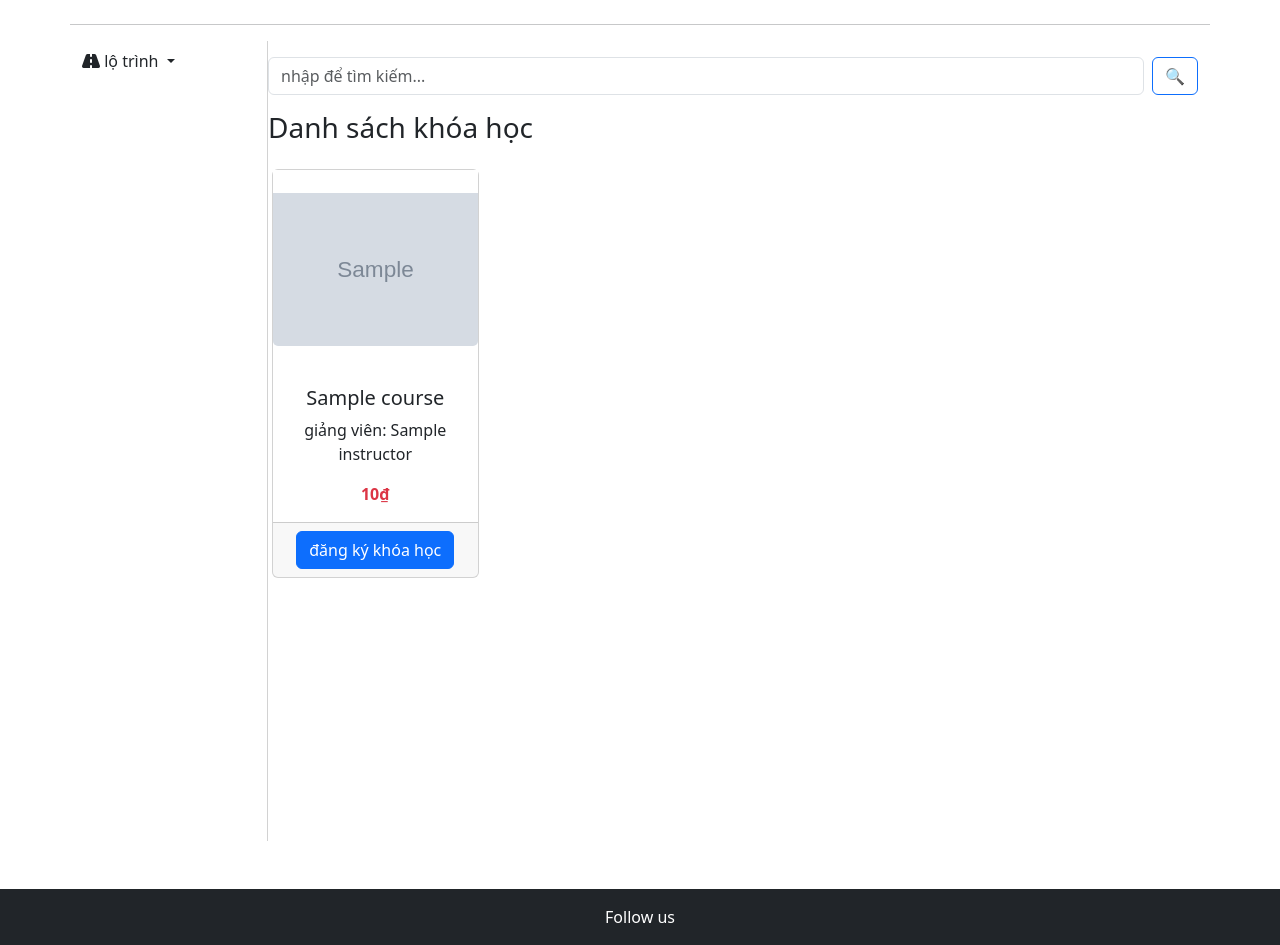
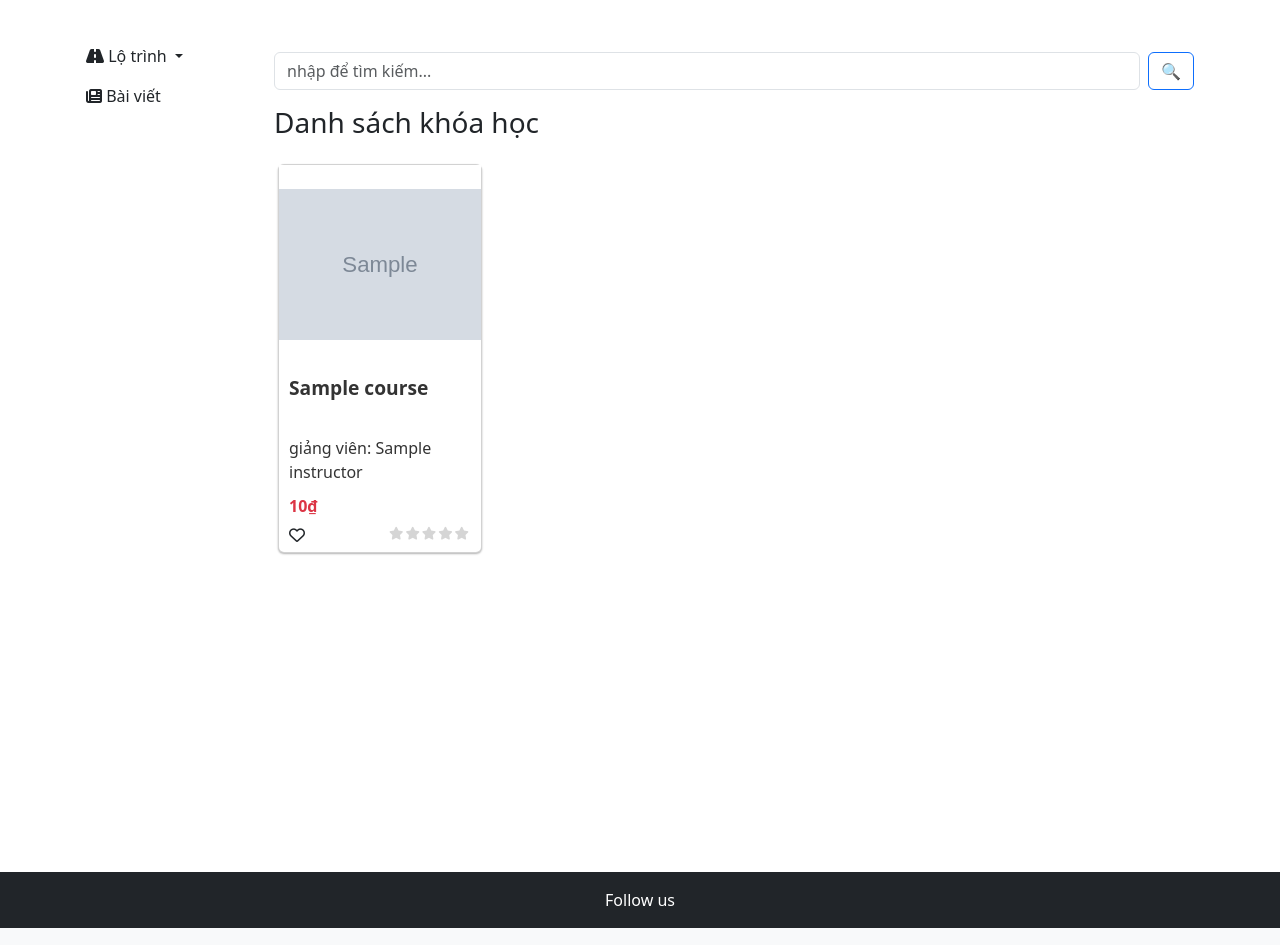
Before and after one commit to phamduan-dzlk/DUAN, a PHP site: page /DUAN/ in a window 1280 px wide. Shown: the part 100-1045 px from the top of the page. Run offline with PHP 8.4, Linux system fonts and the light colour scheme; tables that the repository leaves empty or names only in its code hold one stand-in row (values such as "Sample post"); grey boxes marked "Sample" are stand-in pictures.

Commit message:
giao diện bài viết

```diff
--- a/php1_base/controllers/HomeController.php
+++ b/php1_base/controllers/HomeController.php
@@ -7,6 +7,7 @@ class HomeController
     public $admin;
     public $courses_registration;
     public $comment;
+    public $article;
     function __construct(){
         $this->courses= new Courses();
 
@@ -19,6 +20,8 @@ class HomeController
         $this->courses_registration= new Course_registration();
 
         $this->comment = new Comment();
+
+        $this->article = new Article();
     }
     // hiển thị danh sách khóa học
     public function index()
@@ -289,5 +292,26 @@ class HomeController
         header("Location: " . BASE_URL);
         exit;
     }
+    //hiển thị tất cả bài viết
+    function show_article_list(){
+        //lấy tất cả bài viết
+        $data = $this->article->allArticle();
+        //lấy tất cả bài viết của một id người dùng
+        // debug($data);
+        $title='Tất cả bài viết';
+        $view="course/article/epicenter_article";
+        require_once PATH_VIEW_MAIN;
+    }
+
+    //hiển thị chi tiết bài viết
+    function detail_article(){
+        if(isset($_GET['id'])){
+            $data = $this->article->getArticle($_GET['id']);
+            // debug($data);
+            $title='Chi tiết bài viết';
+            $view="course/article/detail_article";
+            require_once PATH_VIEW_MAIN;
+        }
+    }
 }
 ?>
--- /dev/null
+++ b/php1_base/models/Article.php
@@ -0,0 +1,22 @@
+<?php
+class Article extends BaseModel
+{
+    function allArticle()
+    {
+        $sql = "SELECT * FROM article";
+        $stmt = $this->pdo->prepare($sql);
+        $stmt->execute();
+        $articles = $stmt->fetchAll();
+        return $articles;
+    }
+    function getArticle($id)
+    {
+        $sql = "SELECT * FROM article
+                WHERE id=:id";
+        $stmt = $this->pdo->prepare($sql);
+        $stmt->execute(['id' => $id]);
+        $articles = $stmt->fetch();
+        return $articles;
+    }
+}
+?>
--- a/php1_base/routes/index.php
+++ b/php1_base/routes/index.php
@@ -47,8 +47,12 @@ if(isset($_GET['mode']) && $_GET['mode']=='admin'){
         'comment'         => (new HomeController)->comment(),
         'category'         => (new HomeController)->category(),
         'contact'         => (new HomeController)->contact(),
+        //sửa thông tin người dùng
+        'edit_user'         => (new AdminController)->edit_user(),
 
+        //hiển thị tất cả bài viết
+        'show_article_list'=> (new HomeController)->show_article_list(),
+        'detail_article'=> (new HomeController)->detail_article(),
 
-        'edit_user'         => (new AdminController)->edit_user(),
     };
 }
--- a/php1_base/views/course/admin/list.php
+++ b/php1_base/views/course/admin/list.php
@@ -1,6 +1,6 @@
 <div class="content_header">
   <?php if (isset($message)) echo $message; ?>
-</div><hr>
+</div>
 <div class="container_content">
     <div class="left_menu"style="position: sticky; position:-webkit-sticky; top: 65px; height: 100vh; align-self: flex-start;">
         <ul class="navbar-nav" >
@@ -69,7 +69,7 @@
     .left_menu{
         padding: 10px;
         width:auto;
-        background-color: #e8e5e5;
+        background-color: #fff4f4ff;
     }
     .content_right{
         flex: 1;
--- a/php1_base/views/course/user/list.php
+++ b/php1_base/views/course/user/list.php
@@ -1,10 +1,11 @@
-<hr><div class="content">
+<div class="content">
     <div class="content_left " style="position: sticky; position:-webkit-sticky; top: 65px; height: 100vh; align-self: flex-start; ">
         <ul class="navbar-nav" >
             <li class="nav-item dropdown">
                 <a class="nav-link dropdown-toggle" href="#" id="navbarDropdown" role="button" data-bs-toggle="dropdown" aria-expanded="false">
-                    <i class="fa-solid fa-road"><br></i>  lộ trình
+                    <i class="fa-solid fa-road"></i>  Lộ trình
                 </a>
+
                 <ul class="dropdown-menu" aria-labelledby="navbarDropdown">
                     <li><a class="dropdown-item" href="<?=BASE_URL.'?action=category'?>">Ưu đãi</a></li>
 
@@ -12,6 +13,11 @@
                         <li><a class="dropdown-item" href="<?=BASE_URL.'?action=category&category='.$v['category_id']?>"><?=$v['categoryName']?></a></li>
                     <?php }?>
                 </ul>
+            </li>
+            <li>
+                <a class="nav-link" href="<?=BASE_URL.'?action=show_article_list'?>" >
+                    <i class="fa-solid fa-newspaper"></i>  Bài viết
+                </a>
             </li>
         </ul>
 
@@ -29,20 +35,34 @@
         <div class="row">
             <?php foreach($dataAll ?? $data as $v){?>
                 <div class="col-6 col-md-3 mb-4 p-3" style="flex-wrap: wrap;">
-                    <div class="card ">
+                    <div class="card">
+                        <a class="items-link" href="<?=BASE_URL.'?action=detail&id='.$v['id']?>">
                             <div class="img" >
-                            <a href="<?=BASE_URL.'?action=detail&id='.$v['id']?>">
                                 <img src="<?=BASE_ASSETS_UPLOADS .$v['thumbnail']?>" class="card-img-bottom text-center" alt="Hình sản phẩm">
-                            </a>
+
                             </div>
-                        <div class="card-body text-center">
+                            <div class=" text-left">
                                 <h5 class="card-title"><?=$v['name']?></h5>
                                 <p class="card-text">giảng viên: <?=$v['instructorName']?></p>
                                 <p class="card-text text-danger fw-bold"><?=number_format($v['price'])?>₫</p>
                             </div>
-                        <div class="card-footer text-center">
-                            <a href="<?=BASE_URL.'?action=takecourse&id='.$v['id']?>"><button class="btn btn-primary">đăng ký khóa học</button></a>
+                        </a>
+                        <div class=" text-left">
+                            <div class="home_product-item_action">
+                                <span class="home_product-item_like">
+                                    <i class="home_product-item_like-empty fa-regular fa-heart" ></i>
+                                    <i class="home_product-item_like-fill fa-solid fa-heart" ></i>
+                                </span>
+                                <span class="home_product-item_rating">
+                                    <i class="fa-solid fa-star"></i>
+                                    <i class="fa-solid fa-star"></i>
+                                    <i class="fa-solid fa-star"></i>
+                                    <i class="fa-solid fa-star"></i>
+                                    <i class="fa-solid fa-star"></i>
+                                </span>
                             </div>
+                        </div>
+
                     </div>
                 </div>
             <?php }?>
@@ -50,11 +70,19 @@
     </div>
 </div>
 
+<style>
+.items-link{
+    color:#333;
+    text-decoration: none;
+}
+.card{
+    box-shadow: 0 1px 2px rgba(0, 0, 0, 0.3);
+}
+.card:hover{
+    transform: translateY(-2px);
+    transition: transform ease-in 0.1s;
+    box-shadow: 0 1px 20px rgba(0, 0, 0, 0.1);
 
-<style>
-
-.cart{
-    width: 23% !important;
 }
 .img {
     width: 100%;
@@ -72,7 +100,22 @@
     object-fit: contain;
     display: block;
 }
-
+.card-title {
+    font-size: 1.2rem;
+    font-weight: 800;
+    color: var(--text-color);
+    line-height: 1.6rem;
+    height: 3.2rem;
+    margin: 10px 10px 4px;
+    overflow: hidden;
+    display: block;
+    display: -webkit-box;
+    -webkit-box-orient: vertical;
+    -webkit-line-clamp: 2;
+}
+.card-text{
+    margin: 10px 10px 4px;
+}
 .content {
     display: flex;
     justify-content: space-between;
@@ -80,9 +123,10 @@
 }
 
 .content_left {
-
     width: 16.6667%;
-    border-right:1px solid #d2d2d2;
+    background-color: #fff;
+    border-radius: 3px;
+    padding: 12px 6px 12px 4px;
 }
 .content_left ul{
     padding:0;
@@ -90,6 +134,9 @@
 .content_right {
     flex: 1;
     width: 83.3333%;
+    background-color: #fff;
+    border-radius: 3px;
+    padding: 12px 4px 12px 6px;
 }
 
 /* Responsive */
@@ -108,6 +155,56 @@
 li{
     list-style: none;
 }
+.home_product-item_action {
+    display: flex;
+    justify-content: space-between;
+    margin: 5px 10px;
+}
+/* hỗ trợ back end like */
+i.home_product-item_like-empty {
+    cursor: pointer;
+}
+i.home_product-item_like-fill {
+    cursor: pointer;
+    color: #f53333;
+    display: none;
+}
 
+.home_product-item_liked .home_product-item_like-fill {
+    display: inline-block;
+}
+
+.home_product-item_liked .home_product-item_like-empty {
+    display: none;
+}
+
+.home_product-item_rating {
+    font-size: 0.8rem;
+    display: flex;
+    align-items: center;
+    color: #d5d5d5;
+}
+.home_product-item_rating i {
+    margin-right: 2px;
+    cursor: pointer;
+}
+.home_product-item_rating-gold {
+    color: #ffcd3c;
+}
 </style>
-<!-- tôi muốn cố định khung sản phẩm và ảnh full hình khi mình hover thì cả phần text lẫ nút hiện lên và có nền màu đen và có bóng mờ màu đen -->
+<script>
+document.querySelectorAll('.home_product-item_like').forEach(function(likeBox){
+    const empty = likeBox.querySelector('.home_product-item_like-empty');
+    const fill = likeBox.querySelector('.home_product-item_like-fill');
+
+    empty.addEventListener('click', function(){
+        likeBox.classList.add('home_product-item_liked');
+    });
+
+    fill.addEventListener('click', function(){
+        likeBox.classList.remove('home_product-item_liked');
+    });
+});
+
+
+</script>
--- a/php1_base/views/course/user/myinfor.php
+++ b/php1_base/views/course/user/myinfor.php
@@ -18,7 +18,7 @@
             <td><?=$data['email']?></td>
             <td><img src="<?= BASE_ASSETS_UPLOADS.$data['avatar_url']?>" alt="" width='100px'></td>
         </tr>
-        <td><a href="<?=BASE_URL.'?action=edit_user&id='.$data['id']?>"><button class="btn btn-primary">them thông tin của mình</button></a></td>
+        <td><a href="<?=BASE_URL.'?action=edit_user&id='.$data['id']?>"><button class="btn btn-primary">Thêm thông tin của mình</button></a><span class="space" > </span><a href="<?=BASE_URL.'?action=my_article&id='.$data['id']?>"><button class="btn btn-primary">Bài viết của tôi</button></a></td>
     </table>
     <table class="table">
         <tr>
@@ -39,7 +39,7 @@
             <tr>
                 <td><?=$v['coursesId']?></td>
                 <td><?=$v['coursesName']?></td>
-                <td><img src="<?=BASE_ASSETS_UPLOADS.$v['coursesImg']?>" alt="" width="100"></td>
+                <td><a href="<?=BASE_URL."?action=detail&id=".$v['coursesId']?>"><img src="<?=BASE_ASSETS_UPLOADS.$v['coursesImg']?>" alt="" width="100"></a></td>
                 <td><?=$v['instructorName']?></td>
                 <td><?=$v['coursesDes']?></td>
                 <td><?=$v['courses_categoryName']?></td>
@@ -60,7 +60,7 @@
             </div>
             <div class="help_user-tutol_courses">
                 <span>Tổng tiền:</span>
-                <div class="help_user-tutol_courses--input"><?=number_format(array_sum($array_price))?></div>
+                <div class="help_user-tutol_courses--input"><?=isset($array_price) ? number_format(array_sum($array_price)) : 0?></div>
                 <span style="color:red">VND</span>
             </div>
             <a href="" class="btn btn-primary">Thanh toán</a>
--- a/php1_base/views/main.php
+++ b/php1_base/views/main.php
@@ -4,6 +4,7 @@
   <meta charset="UTF-8">
   <meta name="viewport" content="width=device-width, initial-scale=1.0">
   <title><?= $title ?? 'Base MVC PHP 1' ?></title>
+
 
   <!-- Bootstrap -->
    <link rel="stylesheet" href="https://cdnjs.cloudflare.com/ajax/libs/font-awesome/6.5.0/css/all.min.css">
@@ -60,10 +61,10 @@
             <a href="<?= BASE_URL . '?action=login' ?>" class="btn btn-outline-light me-2">Đăng nhập</a>
             <a href="<?= BASE_URL . '?action=register' ?>" class="btn btn-primary">Đăng ký</a>
           <?php else: ?>
-            <span class="text-success me-3">Chào, <strong><?= $_SESSION['user'] ?>_san</strong>!</span>
+            <span class="text-white me-3">Chào, <strong><?= $_SESSION['user'] ?>_san</strong>!</span>
             <div class="header-user_infor">
-              <a href="<?= BASE_URL . '?action=infor' ?>" class="btn btn-outline-info me-2">Hồ sơ</a>
-              <a href="<?= BASE_URL . '?action=logout' ?>" class="btn btn-outline-danger">Đăng xuất</a>
+                <a href="<?= BASE_URL . '?action=infor' ?>" class="btn btn-outline-info me-2">Hồ sơ</a>
+                <a href="<?= BASE_URL . '?action=logout' ?>" class="btn btn-outline-danger">Đăng xuất</a>
             </div>
           <?php endif; ?>
         </div>
@@ -104,4 +105,8 @@
     position: sticky;position:-webkit-sticky;
 
   }
+  /* .header-user_infor{
+    display: flex;
+    align-items: center;
+  } */
 </style>
```
Also changed, not shown: php1_base/views/course/article/createarticle.php (added, +17 -0 lines), php1_base/views/course/article/detail_article.php (added, +113 -0 lines), php1_base/views/course/article/epicenter_article.php (added, +85 -0 lines), php1_base/views/course/article/my_article.php (added, +58 -0 lines), php1_base/views/course/user/detail.php (+15 -13 lines). Lines whose indentation alone changed are shown as unchanged.
